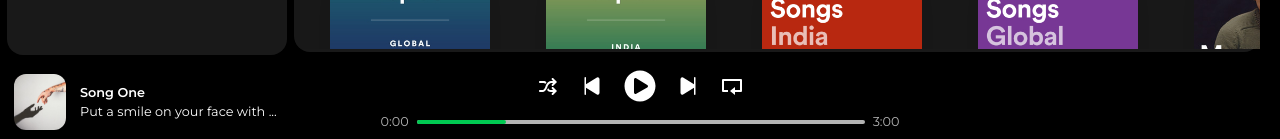
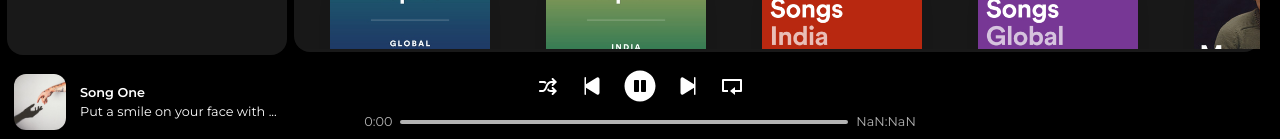
Before and after one commit to devwithsk/spotify-clone-user-app, a React (Vite) app: page / in a window 1280 px wide. Shown: the part 658-797 px from the top of the page. Built offline with nearby package versions, Linux system fonts and the light colour scheme.

Commit message:
working on functionality

```diff
--- a/src/App.jsx
+++ b/src/App.jsx
@@ -1,11 +1,15 @@
-import React from 'react'
+import React, { useContext } from 'react'
 import Navbar from './Components/Navbar'
 import Sidebar from './Components/Sidebar'
 import Display from './Pages/Display'
 import Controlbar from './Components/Controlbar'
+import { SongContext } from './Context/SongContext'
 
 
 const App = () => {
+
+  const {songRef, track} = useContext(SongContext)
+
   return (
 
     <div className='w-full h-screen flex flex-col'>
@@ -17,6 +21,7 @@ const App = () => {
       </div>
 
       <Controlbar />
+      <audio ref={songRef} src={track.file} preload='auto'></audio>
 
     </div>
 
--- a/src/Components/Controlbar.jsx
+++ b/src/Components/Controlbar.jsx
@@ -1,4 +1,4 @@
-import React from 'react'
+import React, { useContext } from 'react'
 import { songsData } from '../assets/assets'
 import { FaPlayCircle } from "react-icons/fa";
 import { FaPauseCircle } from "react-icons/fa";
@@ -7,21 +7,25 @@ import { IoPlaySkipForward } from "react-icons/io5";
 import { TiArrowShuffle } from "react-icons/ti";
 import { BiRepeat } from "react-icons/bi";
 import TooltipWrapper from './TooltipWrapper';
+import { SongContext } from '../Context/SongContext';
 
 
 
 const Controlbar = () => {
+
+    const {isPlay,setIsPlay, play, pause, track, Time, setTime, seekBar, seekBg, seekMusic, nextSong, prevSong} = useContext(SongContext);
+
   return (
     <div className='h-20 w-full bg-(--var-dark) text-(--var-light) flex justify-between lg:justify-start items-center'>
 
         {/* song area */}
         <div className='w-[25%] h-full flex justify-center items-center'>
             <div className='w-full lg:w-[25%] h-full flex justify-center items-center'>
-                <img className='w-[65%] h-[70%] rounded-xl cursor-pointer' src={songsData[0].image} alt="" />
+                <img className='w-[65%] h-[70%] rounded-xl cursor-pointer' src={track.image} alt="" />
             </div>
             <div className='w-[75%] h-[80%] hidden lg:flex flex-col justify-center'>
-                <h3 className='font-semibold text-[0.8rem] cursor-pointer hover:underline'>{songsData[0].name}</h3>
-                <p className='text-[0.8rem] hover:underline'>{songsData[0].desc.slice(0, 30)}...</p>
+                <h3 className='font-semibold text-[0.8rem] cursor-pointer hover:underline'>{track.name}</h3>
+                <p className='text-[0.8rem] cursor-pointer hover:underline'>{track.desc.slice(0, 30)}...</p>
             </div>
         </div>
 
@@ -34,9 +38,14 @@ const Controlbar = () => {
                     <TiArrowShuffle className='w-5 h-5 lg:w-6 lg:h-6 cursor-pointer'/>
                 </TooltipWrapper>
 
-                <TooltipWrapper text="Previous"><IoPlaySkipBack className='w-5 h-5 lg:w-6 lg:h-6 cursor-pointer'/></TooltipWrapper>
-                <TooltipWrapper text="Play"><FaPlayCircle className='w-6 h-6 lg:w-8 lg:h-8 cursor-pointer'/></TooltipWrapper>
-                <TooltipWrapper text="Next"><IoPlaySkipForward className='w-5 h-5 lg:w-6 lg:h-6 cursor-pointer'/></TooltipWrapper>
+                <TooltipWrapper text="Previous"><IoPlaySkipBack onClick={prevSong} className='w-5 h-5 lg:w-6 lg:h-6 cursor-pointer'/></TooltipWrapper>
+                {isPlay
+                ?<TooltipWrapper text="Pause"><FaPauseCircle onClick={pause} className='w-6 h-6 lg:w-8 lg:h-8 cursor-pointer'/></TooltipWrapper>
+                :<TooltipWrapper text="Play"><FaPlayCircle onClick={play} className='w-6 h-6 lg:w-8 lg:h-8 cursor-pointer'/></TooltipWrapper>
+                }
+
+
+                <TooltipWrapper text="Next"><IoPlaySkipForward onClick={nextSong} className='w-5 h-5 lg:w-6 lg:h-6 cursor-pointer'/></TooltipWrapper>
                 <TooltipWrapper text="Repeat"><BiRepeat className='w-5 h-5 lg:w-6 lg:h-6 rotate-180 cursor-pointer'/></TooltipWrapper>
 
 
@@ -47,11 +56,11 @@ const Controlbar = () => {
             </div>
 
             <div className='w-full h-1/2 flex justify-center items-center gap-2'>
-                <h3 className='text-[0.8rem] text-(--var-gray3)'>0:00</h3>
-                <div className='w-[70%] h-1 bg-(--var-gray3) rounded-xl cursor-pointer'>
-                    <div className='w-[20%] h-full bg-green-500 rounded-xl'></div>
+                <h3 className='text-[0.8rem] text-(--var-gray3)'>{Time.currentTime.minute}:{Time.currentTime.second}</h3>
+                <div ref={seekBg} onClick={seekMusic} className='w-[70%] h-1 bg-(--var-gray3) rounded-xl cursor-pointer'>
+                    <div ref={seekBar} className='w-[0%] h-full bg-green-500 rounded-xl'></div>
                 </div>
-                <h3 className='text-[0.8rem] text-(--var-gray3)'>{songsData[0].duration}</h3>
+                <h3 className='text-[0.8rem] text-(--var-gray3)'>{Time.totalDuration.minute}:{Time.totalDuration.second}</h3>
             </div>
 
         </div>
--- a/src/Components/Slides.jsx
+++ b/src/Components/Slides.jsx
@@ -1,19 +1,16 @@
-import {React, useRef, useState} from 'react'
+import {React, useContext, useRef, useState} from 'react'
 import { MdArrowBackIosNew } from "react-icons/md";
 import { MdArrowForwardIos } from "react-icons/md";
 import { FaPlay } from "react-icons/fa";
+import { SongContext } from '../Context/SongContext';
 
 
-const Slides = ({title, data}) => {
+const Slides = ({title, data, type}) => {
 
         const songsRef = useRef(null)
+        const {playSongById} = useContext(SongContext);
 
-
-
-        // 2. Arrows ko kab show/hide karna hai uski state
-        // Shuru mein hum left side bilkul end par hote hain, isliye left arrow hide rahega (false)
         const [showLeftArrow, setShowLeftArrow] = useState(false);
-        // Shuru mein right side scroll karne ki jagah hoti hai, isliye right arrow show hoga (true)
         const [showRightArrow, setShowRightArrow] = useState(true);
 
 
@@ -23,11 +20,7 @@ const Slides = ({title, data}) => {
 
             const { scrollLeft, scrollWidth, clientWidth } = songsRef.current;
 
-            // Left arrow tab dikhega jab scrollLeft 0 se bada ho (matlab thoda scroll ho chuka hai)
             setShowLeftArrow(scrollLeft > 0);
-
-            // Right arrow tab dikhega jab hum bilkul end tak nahi pahuche hain
-            // Hum -1 isliye karte hain taaki decimal pixels ki wajah se bug na aaye
             setShowRightArrow(Math.ceil(scrollLeft + clientWidth) < scrollWidth - 1);
 
         };
@@ -35,7 +28,6 @@ const Slides = ({title, data}) => {
         const scrollRight = () => {
             if (songsRef.current) {
             const scrollAmount = songsRef.current.clientWidth + 200;
-            // scrollBy in-built method hai jo specific amount se scroll karta hai
             songsRef.current.scrollBy({ left: scrollAmount, behavior: 'smooth' });
             }
         };
@@ -43,10 +35,16 @@ const Slides = ({title, data}) => {
         const scrollLeft = () => {
             if (songsRef.current) {
             const scrollAmount = songsRef.current.clientWidth - 200;
-            // Left jane ke liye minus (-) lagana hota hai
             songsRef.current.scrollBy({ left: -scrollAmount, behavior: 'smooth' });
             }
         };
+
+
+        const handleBtn = (id) => {
+            if(type === "songs"){
+                playSongById(id)
+            }
+        }
 
 
   return (
@@ -76,7 +74,7 @@ const Slides = ({title, data}) => {
                                         <p className='text-(--var-light) text-md hover:underline'>{song.desc.slice(0, 30)}...</p>
                                     </div>
 
-                                    <div className='abosulte w-12 h-12 -translate-y-32 translate-x-12 flex justify-center items-center bg-green-500 rounded-full opacity-0 group-hover/card:opacity-100 group-hover/card:-translate-y-35 transition-all duration-300 ease-in-out
+                                    <div onClick={() => handleBtn(index)} className='abosulte w-12 h-12 -translate-y-32 translate-x-12 flex justify-center items-center bg-green-500 rounded-full opacity-0 group-hover/card:opacity-100 group-hover/card:-translate-y-35 transition-all duration-300 ease-in-out
                       hover:scale-105 active:scale-95'>
                                         <FaPlay />
                                     </div>
--- /dev/null
+++ b/src/Context/SongContext.jsx
@@ -0,0 +1,152 @@
+import { createContext, useEffect, useRef, useState } from "react";
+import { songsData } from "../assets/assets";
+
+export const SongContext = createContext();
+
+const SongContextProvider = ({children}) => {
+
+    const songRef = useRef();
+    const seekBar = useRef();
+    const seekBg = useRef();
+
+    const [index, setIndex] = useState(0)
+    const [track, setTrack] = useState(songsData[index])
+    const [isPlay, setIsPlay] = useState(false)
+    const [Time, setTime] = useState({
+        currentTime:{
+            second:0,
+            minute:0
+        },
+        totalDuration:{
+            second:0,
+            minute:0
+        }
+    })
+
+    const play = () => {
+        songRef.current.play();
+        setIsPlay(true);
+    }
+
+    const pause = () => {
+        songRef.current.pause();
+        setIsPlay(false);
+    }
+
+    // 1. Navigation Functions (The Brain)
+const nextSong = () => {
+  // Functional update use karein taaki hamesha latest index mile
+  setIndex((prevIndex) => {
+    const nextIdx = (prevIndex + 1) % songsData.length;
+    setTrack(songsData[nextIdx]); // Agla track set karein
+    return nextIdx;
+  });
+};
+
+const prevSong = () => {
+  setIndex((prevIndex) => {
+    // Agar index 0 hai, toh aakhri gaane par bhej dega
+    const prevIdx = (prevIndex - 1 + songsData.length) % songsData.length;
+    setTrack(songsData[prevIdx]);
+    return prevIdx;
+  });
+};
+
+const playSongById = (id) => {
+
+
+    setTrack(songsData[id])
+    setIsPlay(true)
+    play();
+}
+
+// 2. Playback Effect (The Action)
+// Jab bhi 'track' badlega, ye automatic chalega
+useEffect(() => {
+  const handleAutoPlay = async () => {
+    if (track && songRef.current) {
+      try {
+        // Browser ko naya source load karne ka time dein
+        songRef.current.load();
+
+        // Play() hamesha ek Promise return karta hai
+        await songRef.current.play();
+        setIsPlay(true);
+      } catch (error) {
+        console.error("Playback failed:", error);
+        setIsPlay(false);
+      }
+    }
+  };
+
+  handleAutoPlay();
+}, [track]); // Dependency array mein 'track' hona zaroori hai
+
+
+    const seekMusic = (e) => {
+
+        if(songRef.current.duration) {
+            const newTime = (e.nativeEvent.offsetX / seekBg.current.offsetWidth) * songRef.current.duration;
+            songRef.current.currentTime = newTime;
+            setIsPlay(true);
+        }
+
+    }
+
+    useEffect(() => {
+
+        songRef.current.ontimeupdate = () => {
+            seekBar.current.style.width = (Math.floor(songRef.current.currentTime / songRef.current.duration * 100))+"%"
+
+            setTime({
+                currentTime:{
+                    minute:Math.floor(songRef.current.currentTime / 60),
+                    second:String(Math.floor(songRef.current.currentTime % 60)).padStart(2, "0")
+                },
+                totalDuration:{
+                    minute:Math.floor(songRef.current.duration/60),
+                    second:String(Math.floor(songRef.current.duration%60)).padStart(2, "0")
+                }
+            })
+
+        }
+
+        songRef.current.onloadedmetadata = () => {
+            setTime({
+                currentTime: {
+                    minute: 0,
+                    second: "00"
+                },
+                totalDuration: {
+                    minute: Math.floor(songRef.current.duration / 60),
+                    second: String(Math.floor(songRef.current.duration%60)).padStart(2, "0")
+                }
+            });
+        };
+
+
+
+    }, [play, track, nextSong])
+
+
+
+
+    const songData = {
+        songRef,
+        isPlay, setIsPlay,
+        track, setTrack,
+        play, pause,
+        Time, setTime,
+        seekBar, seekBg, seekMusic,
+        nextSong, prevSong,
+        playSongById
+
+    }
+
+
+    return <SongContext.Provider value={songData}>
+        {children}
+    </SongContext.Provider>
+}
+
+export default SongContextProvider;
--- a/src/Pages/Home.jsx
+++ b/src/Pages/Home.jsx
@@ -12,11 +12,11 @@ const Home = () => {
 
 
         {/* Trending songs start here */}
-        <Slides title="Trending Songs" data={songsData} />
+        <Slides title="Trending Songs" data={songsData} type="songs"/>
 
 
         {/* Top featured charts start here */}
-        <Slides title="Featured Charts" data={albumsData}/>
+        <Slides title="Featured Charts" data={albumsData} type="albums"/>
 
     </div>
   )
--- a/src/main.jsx
+++ b/src/main.jsx
@@ -4,14 +4,18 @@ import './index.css'
 import {BrowserRouter as Router} from 'react-router-dom'
 import App from './App.jsx'
 import { AuthProvider } from './Context/AuthContext.jsx'
+import SongContextProvider from './Context/SongContext.jsx'
 
 createRoot(document.getElementById('root')).render(
   <StrictMode>
-    <AuthProvider>
-      <Router>
-        <App />
-      </Router>
-    </AuthProvider>
+    <Router>
+      <AuthProvider>
+        <SongContextProvider>
+         <App />
+        </SongContextProvider>
+      </AuthProvider>
+    </Router>
+
 
   </StrictMode>,
 )
```
